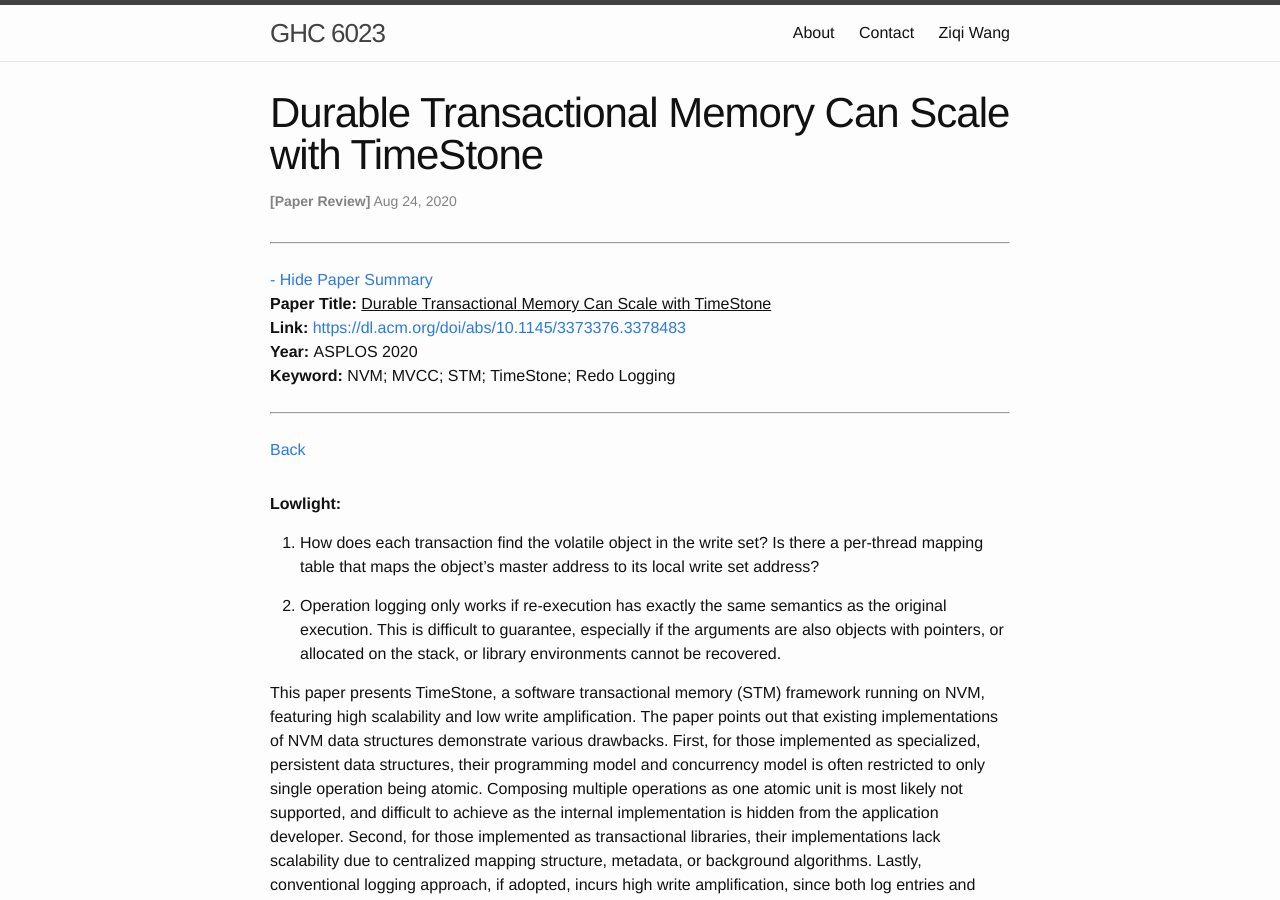
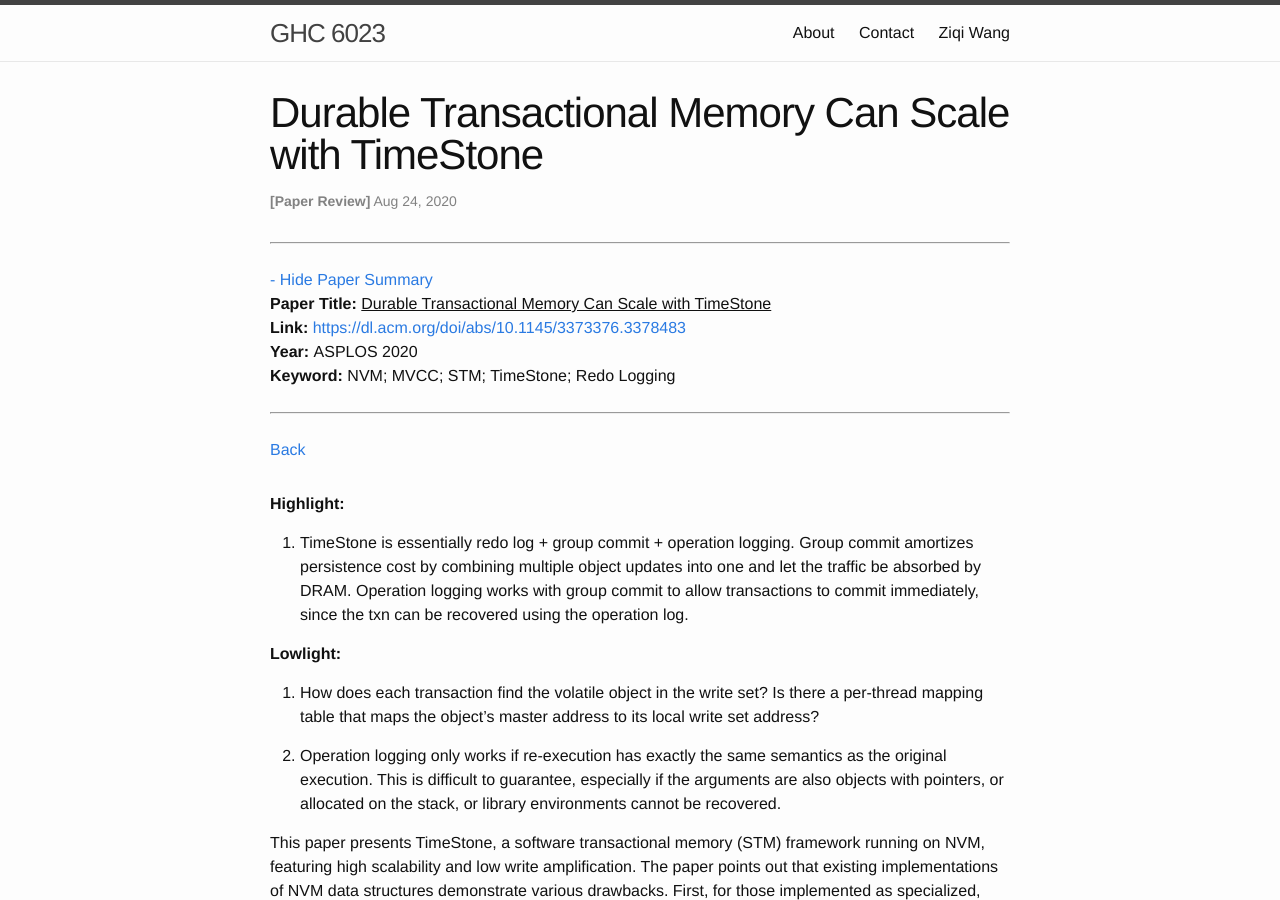
Before and after one commit to wangziqi2013/wangziqi2013.github.io, a Jekyll site: the page built from _posts/2020-08-24-timestone.markdown, in a window 1280 px wide and 900 px high. Built offline with Jekyll 4.4.1, drawn with Linux system fonts in a browser that asks for light colours.

Commit message:
Adding highlight

```diff
--- a/_posts/2020-08-24-timestone.markdown
+++ b/_posts/2020-08-24-timestone.markdown
@@ -12,6 +12,12 @@ htm_cd:
 htm_cr:
 version_mgmt:
 ---
+
+**Highlight:**
+
+1. TimeStone is essentially redo log + group commit + operation logging. Group commit amortizes persistence cost by
+   combining multiple object updates into one and let the traffic be absorbed by DRAM. Operation logging works with
+   group commit to allow transactions to commit immediately, since the txn can be recovered using the operation log.
 
 **Lowlight:**
 
```
